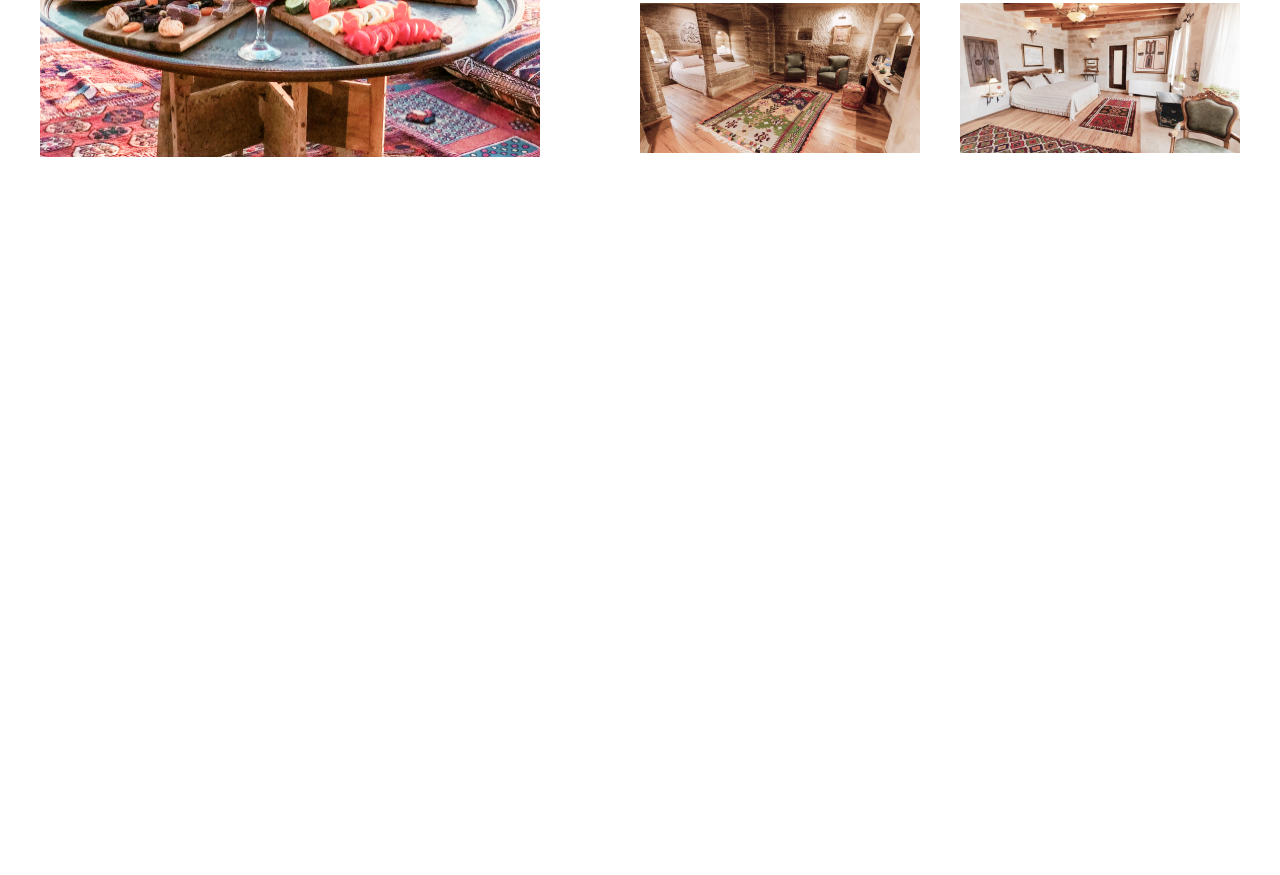
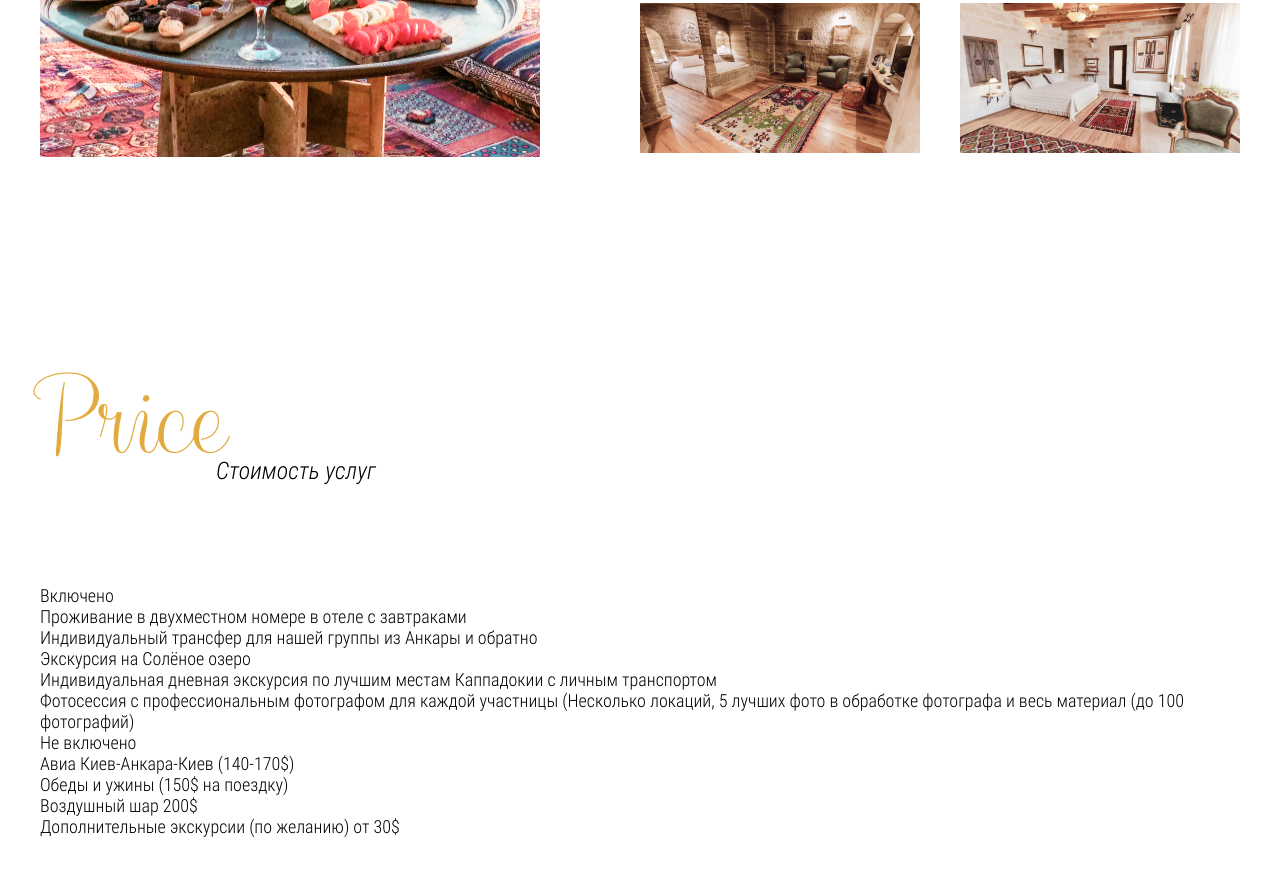
Before and after one commit to Vidiborets0012/Cappadocia, a plain HTML site: page index.html in a window 1280 px wide. Shown: the part 4203-5078 px from the top of the page. Before the commit the page ends 4560 px from the top, so only its background shows below. Drawn offline with nearby package versions, Linux system fonts and the light colour scheme.

Commit message:
add content and markup to the price section

```diff
--- a/index.html
+++ b/index.html
@@ -187,6 +187,40 @@
       </div>
     </section>
 
+    <section class="price page-section">
+      <div class="container">
+        <h3 class="price-title title">Price<span>Стоимость услуг</span></h3>
+        <div class="price-inner">
+          <div class="price-on">
+            <div class="price-on-title">Включено</div>
+          </div>
+          <ul class="price-list">
+            <li class="prise-list-item">Проживание в двухместном номере в отеле с завтраками</li>
+            <li class="prise-list-item">
+              Индивидуальный трансфер для нашей группы из Анкары и обратно
+            </li>
+            <li class="prise-list-item">Экскурсия на Солёное озеро</li>
+            <li class="prise-list-item">
+              Индивидуальная дневная экскурсия по лучшим местам Каппадокии с личным транспортом
+            </li>
+            <li class="prise-list-item">
+              Фотосессия с профессиональным фотографом для каждой участницы (Несколько локаций, 5
+              лучших фото в обработке фотографа и весь материал (до 100 фотографий)
+            </li>
+          </ul>
+          <div class="price-off">
+            <div class="price-off-title">Не включено</div>
+          </div>
+          <ul class="price-list">
+            <li class="prise-list-item">Авиа Киев-Анкара-Киев (140-170$)</li>
+            <li class="prise-list-item">Обеды и ужины (150$ на поездку)</li>
+            <li class="prise-list-item">Воздушный шар 200$</li>
+            <li class="prise-list-item">Дополнительные экскурсии (по желанию) от 30$</li>
+          </ul>
+        </div>
+      </div>
+    </section>
+
     <script src="https://ajax.googleapis.com/ajax/libs/jquery/3.7.1/jquery.min.js"></script>
     <script src="js/slick.min.js"></script>
     <script src="js/fancybox.umd.js"></script>
```
